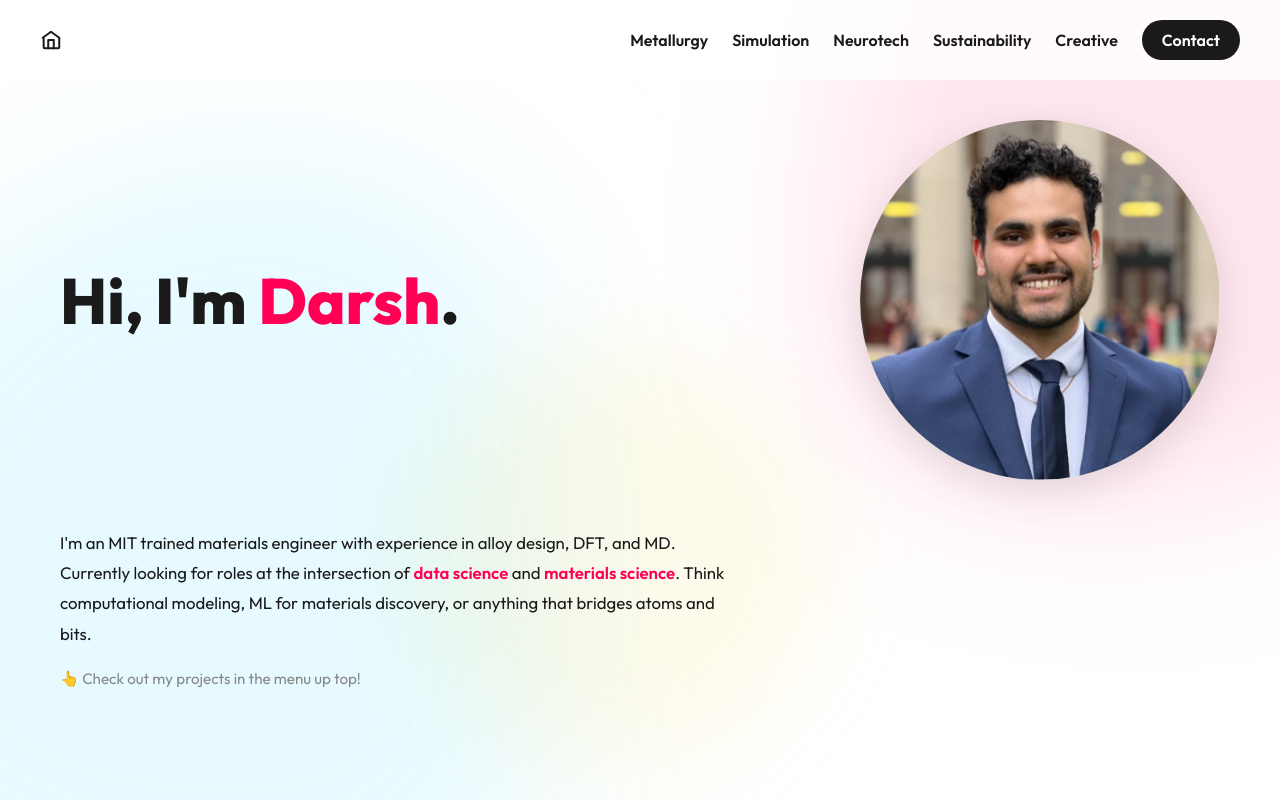
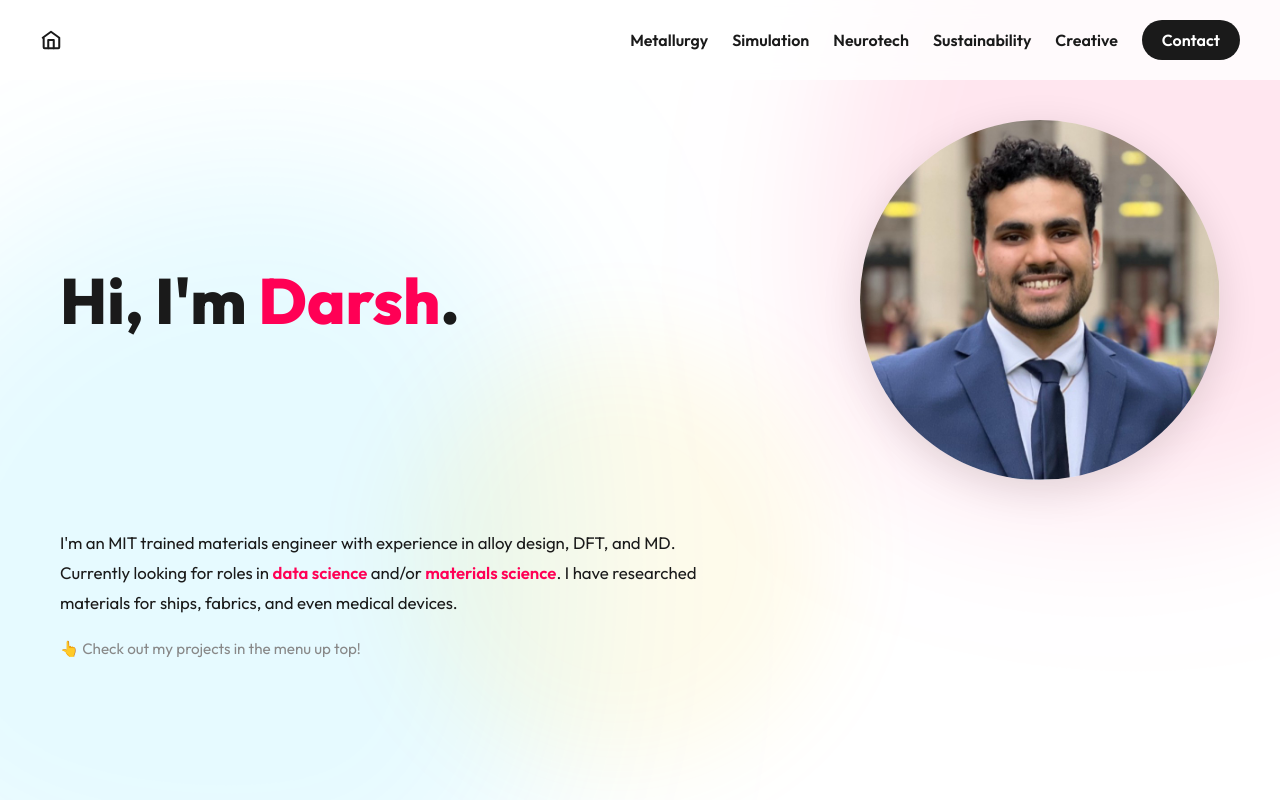
Before and after one commit to darsh-grewal/darsh-grewal.github.io, a React (Vite) app: page / in a window 1280 px wide. Built offline with nearby package versions, Linux system fonts and the light colour scheme.

Commit message:
update home page
Updated the text to clarify the job search focus and added research experience.

```diff
--- a/src/pages/Home.jsx
+++ b/src/pages/Home.jsx
@@ -32,10 +32,10 @@ const Home = () => {
                 transition={{ delay: 0.3 }}
                 style={{ fontSize: '1.05rem', lineHeight: '1.8', color: 'var(--color-text)', maxWidth: '680px', margin: '32px 0 0 0' }}
             >
-                I'm an MIT trained materials engineer with experience in alloy design, DFT, and MD. Currently looking for roles at the intersection of{' '}
-                <span style={{ color: 'var(--color-paint-1)', fontWeight: 600 }}>data science</span> and{' '}
+                I'm an MIT trained materials engineer with experience in alloy design, DFT, and MD. Currently looking for roles in{' '}
+                <span style={{ color: 'var(--color-paint-1)', fontWeight: 600 }}>data science</span> and/or{' '}
                 <span style={{ color: 'var(--color-paint-1)', fontWeight: 600 }}>materials science</span>.
-                Think computational modeling, ML for materials discovery, or anything that bridges atoms and bits.
+                I have researched materials for ships, fabrics, and even medical devices.
             </motion.p>
 
             {/* Nudge to projects */}
```
